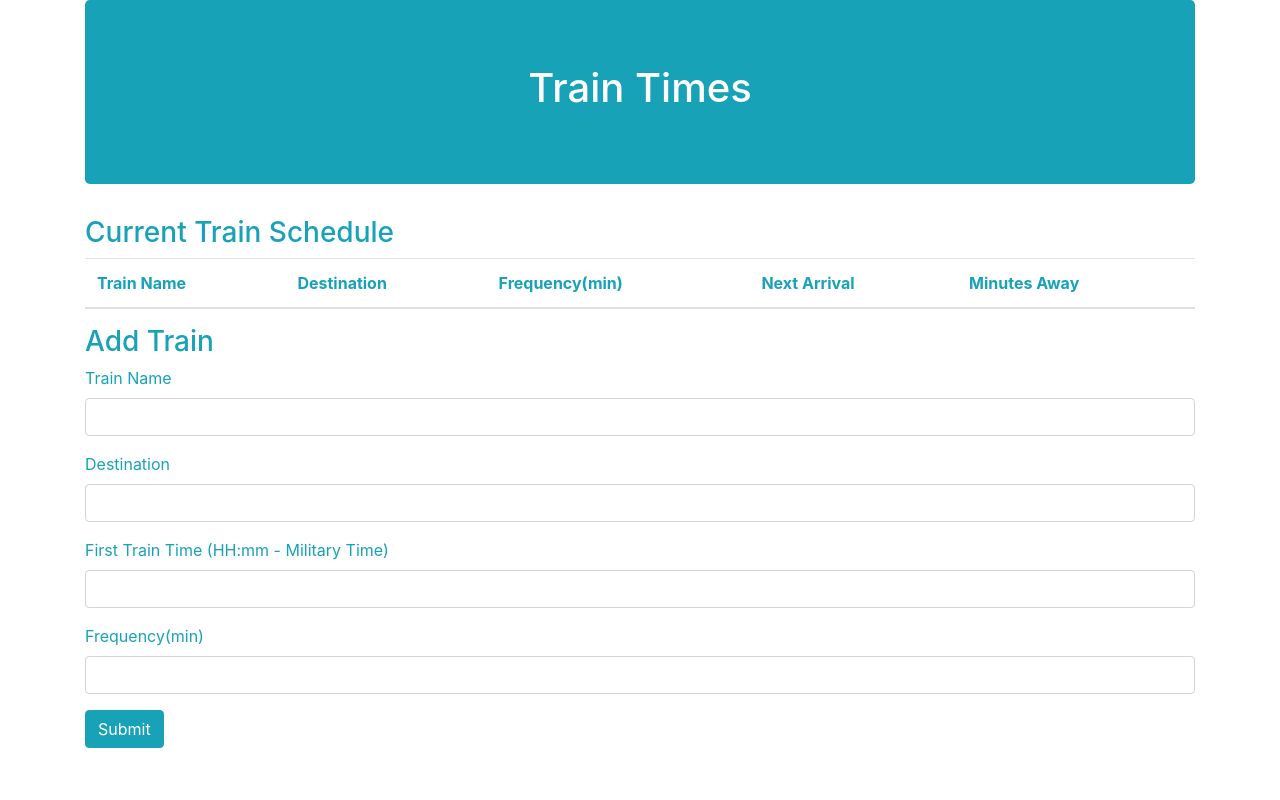
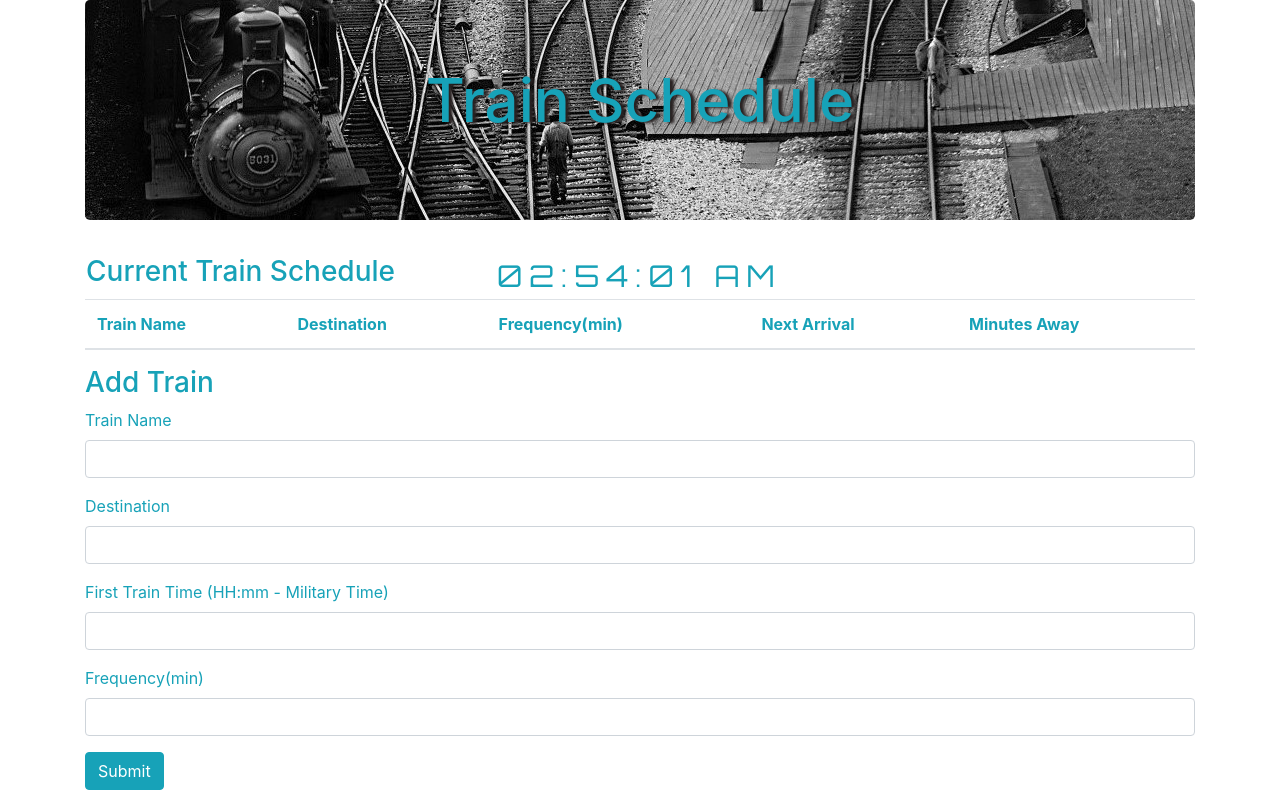
Before and after one commit to Mikirtumov/Train-Time, a plain HTML site: page index.html in a window 1280 px wide. Drawn offline with nearby package versions, Linux system fonts and the light colour scheme; no server answers.

Commit message:
time clock, background, added

```diff
--- a/assets/css/style.css
+++ b/assets/css/style.css
@@ -1,3 +1,19 @@
 td{
     color: #17a2b8;
 }
+.clock {
+    color: #17a2b8;
+    font-size: 30px;
+    font-family: 'Orbitron', sans-serif;
+    padding-left: 100px;
+    letter-spacing: 7px;
+}
+.jumbotron{
+    background-image: url("../images/TrainBG.jpg");
+}
+h1{
+    color: #17a2b8;
+    text-shadow: 4px 1px 3px #282121;
+    margin-bottom: 20px;
+    font-size: 60px;
+}
--- a/assets/javascript/script.js
+++ b/assets/javascript/script.js
@@ -71,4 +71,34 @@ $(document).ready(function(){
         $("#age-display").html(snapshot.val().age);
         $("#comment-display").html(snapshot.val().comment);
     });
+
+function showTime(){
+    var date = new Date();
+    var h = date.getHours(); // 0 - 23
+    var m = date.getMinutes(); // 0 - 59
+    var s = date.getSeconds(); // 0 - 59
+    var session = "AM";
+
+    if(h == 0){
+        h = 12;
+    }
+
+    if(h > 12){
+        h = h - 12;
+        session = "PM";
+    }
+
+    h = (h < 10) ? "0" + h : h;
+    m = (m < 10) ? "0" + m : m;
+    s = (s < 10) ? "0" + s : s;
+
+    var time = h + ":" + m + ":" + s + " " + session;
+    document.getElementById("digital-clock").innerText = time;
+    document.getElementById("digital-clock").textContent = time;
+
+    setTimeout(showTime, 1000);
+
+}
+
+showTime();
 });
--- a/index.html
+++ b/index.html
@@ -21,16 +21,27 @@
 
 <body>
 	<div class="container">
-		<div class="jumbotron text-center bg-info text-white">
 
-			<h1>Train Times</h1>
+		<div class="jumbotron text-center text-primary">
+
+			<h1>Train Schedule</h1>
+
+
 		</div>
 
         <div class="panel panel-info text-info">
                 <div class="panel-heading">
-                    <h3>Current Train Schedule </h3>
+
+					<table>
+							<tr>
+							   <td><div1><h3> Current Train Schedule </h3></div></td>
+							   <td><div2 id="digital-clock" class="clock" onload="showTime()"></div></td>
+							</tr>
+						 </table>
 			<div class="panel-body">
 				<table class="table">
+
+
 					<thead>
 						<tr class="panel panel-info text-info">
 							<th>Train Name</th>
@@ -80,7 +91,7 @@
 			</div>
 		</div>
 	</div>
-
+</div>
 	<script src="https://cdnjs.cloudflare.com/ajax/libs/jquery/3.4.1/jquery.min.js"></script>
 	<script src="https://www.gstatic.com/firebasejs/6.0.4/firebase-app.js"></script>
 	<script src="https://www.gstatic.com/firebasejs/6.0.4/firebase-database.js"></script>
```
Also changed, not shown: assets/images/TrainBG.jpg (added).
